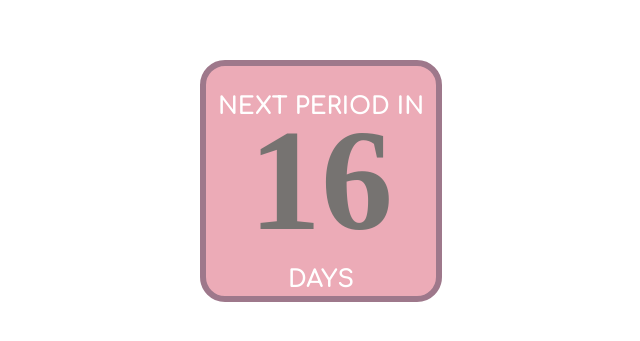
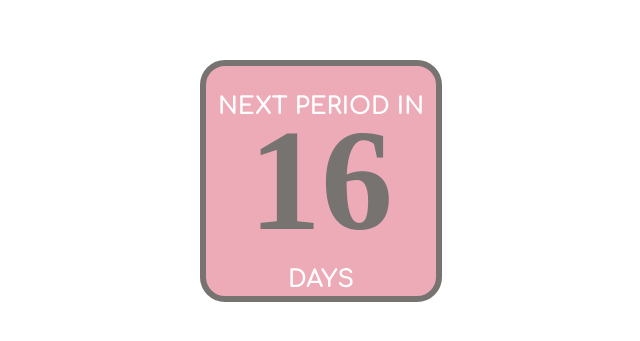
Before and after one commit to ladyauriell/daysleftforp, a plain HTML site: page index.html in a window 1280 px wide. Shown: the part 219-560 px from the top of the page, without its empty margins (319-959 px from the left). Drawn offline with Linux system fonts and the light colour scheme; a web font is replaced by a local one.

Commit message:
Update index.html

```diff
--- a/index.html
+++ b/index.html
@@ -22,7 +22,7 @@ body{
 
 .box{
   border-radius:25px;
-  border: 6px solid #9e788b;
+  border: 6px solid #767371;
   font-family: Comfortaa;
   text-transform: uppercase;
 
```
